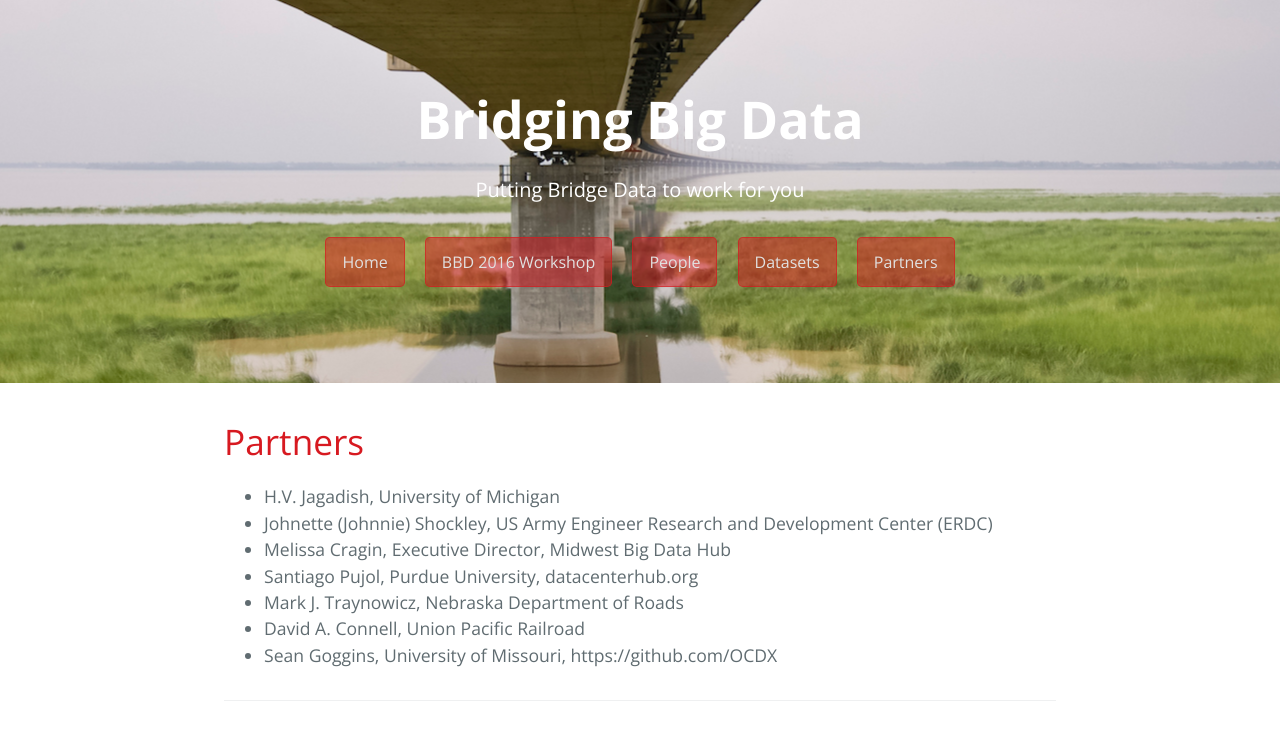
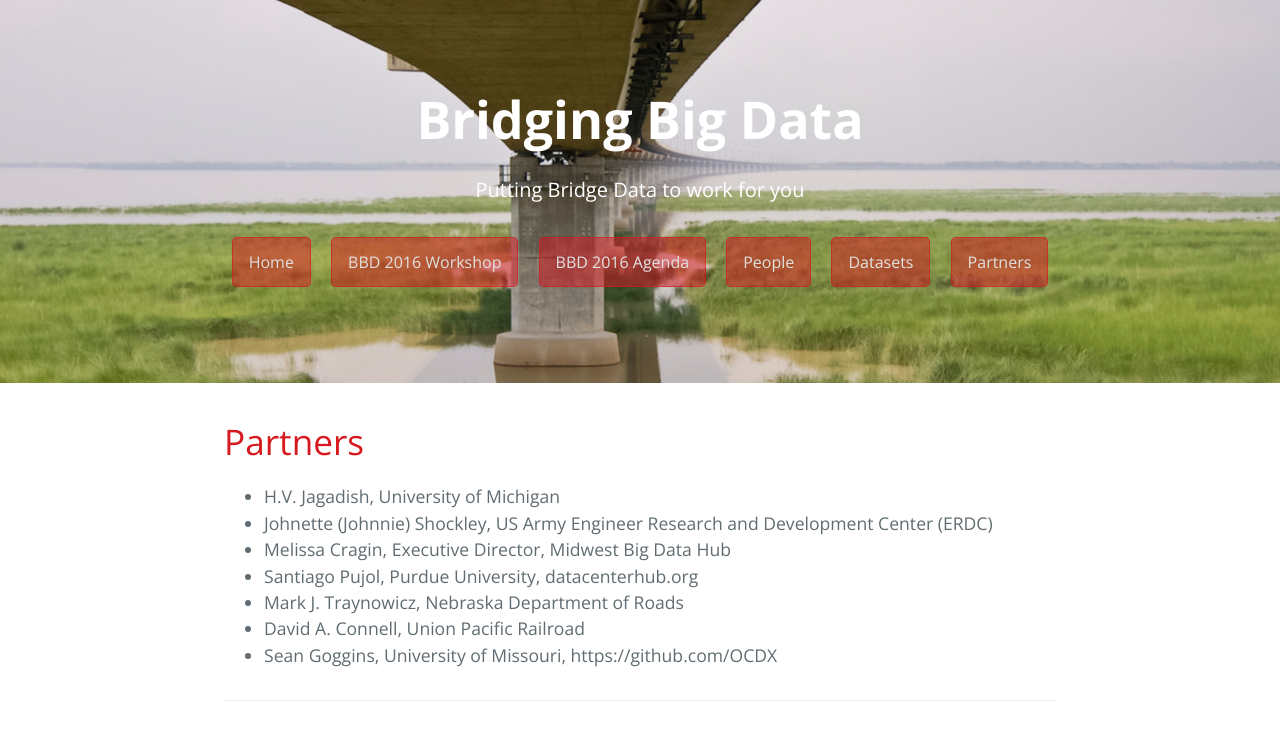
Before and after one commit to BridgingBigData/BridgingBigData.github.io, a Jekyll site: the page built from pages/partners.md, in a window 1280 px wide. Shown: the top 740 px of the page. Built offline with Jekyll 4.4.1, drawn with Linux system fonts in a browser that asks for light colours.

Commit message:
Update default.html

```diff
--- a/_layouts/default.html
+++ b/_layouts/default.html
@@ -16,6 +16,7 @@
       <h2 class="project-tagline">Putting Bridge Data to work for you</h2>
       <a href="/" class="btn">Home</a>
       <a href="/pages/bbd2016.html" class="btn">BBD 2016 Workshop</a>
+      <a href="/pages/bbd2016agenda.html" class="btn">BBD 2016 Agenda</a>
       <a href="/pages/people.html" class="btn">People</a>
       <a href="/pages/datasets.html" class="btn">Datasets</a>
       <a href="/pages/partners.html" class="btn">Partners</a>
```
